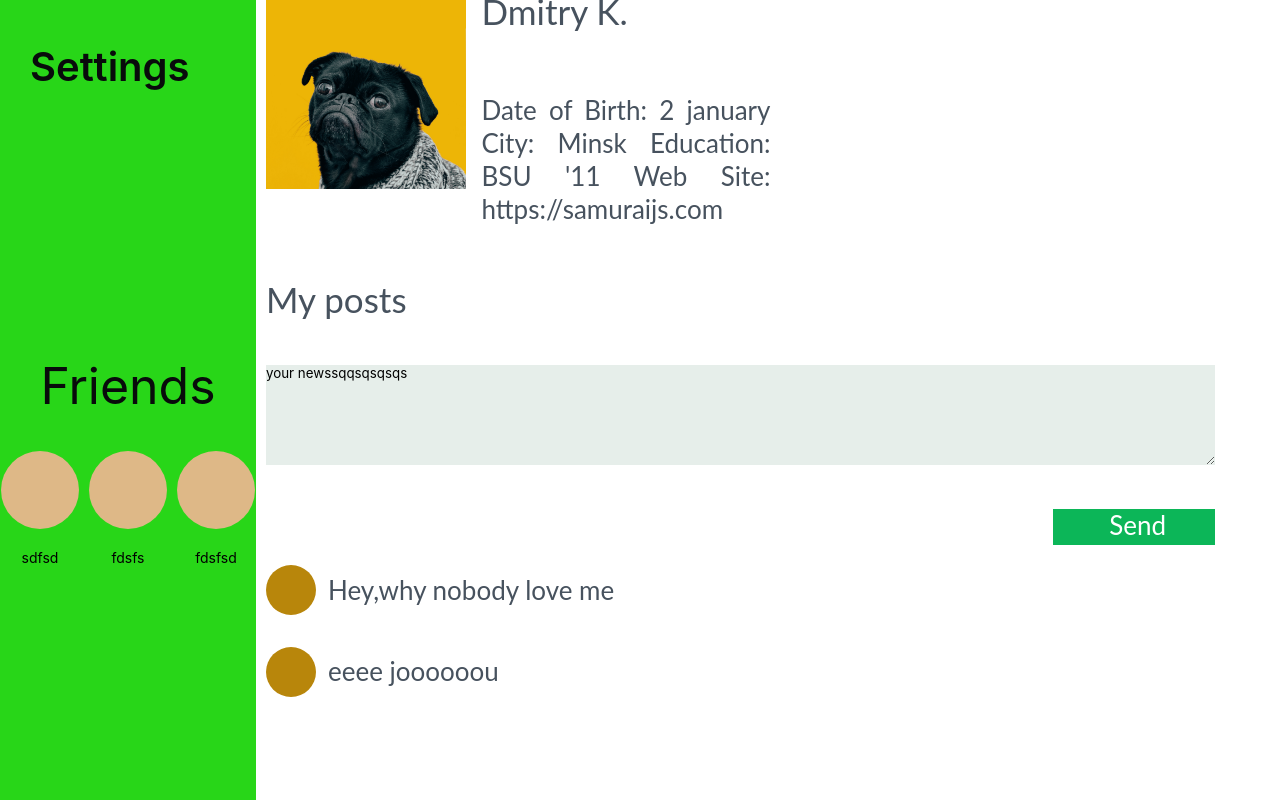
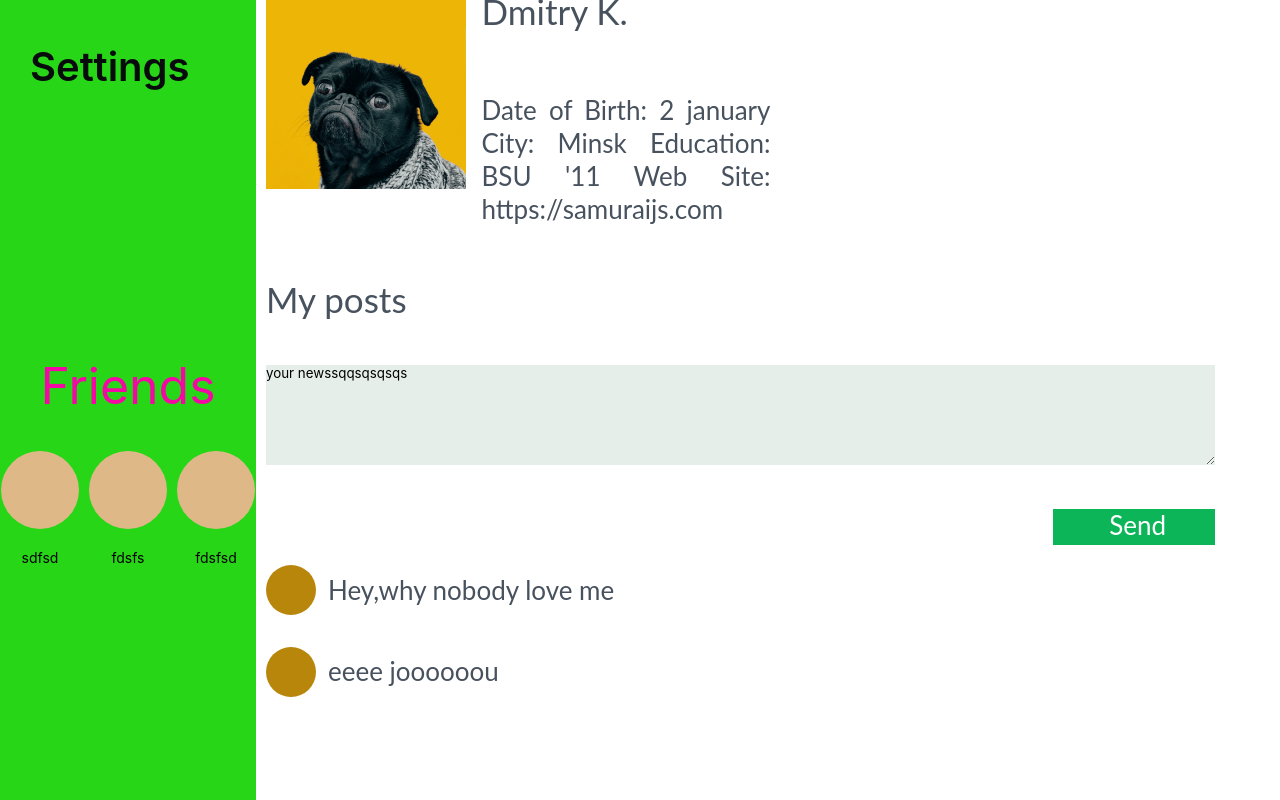
Before and after one commit to jaumamyfront-ender/ReactApp, a React (Create React App) app in the folder my-app/: page /content in a window 1280 px wide. In both pictures the pointer is over the link "Friends". Shown: the part 407-1207 px from the top of the page. Built offline with nearby package versions, Linux system fonts and the light colour scheme.

Commit message:
fixIssues

```diff
--- a/my-app/src/App.css
+++ b/my-app/src/App.css
@@ -94,6 +94,7 @@ a {
 .active__link {
   color: #f10a0a;
 }
+
 .container {
   display: grid;
   grid-template-rows: 150px 100%;
--- a/my-app/src/components/Sidebar/sidebar.module.css
+++ b/my-app/src/components/Sidebar/sidebar.module.css
@@ -28,12 +28,17 @@
   justify-self: center;
   gap: 10px;
 }
+.sidebar__friends a:hover {
+  color: rgb(244, 7, 165);
+}
+
 .qqq {
   display: grid;
   grid-area: qqq;
   justify-self: center;
   font-size: 50px;
 }
+
 .userspictures {
   width: 78px;
   height: 78px;
```
